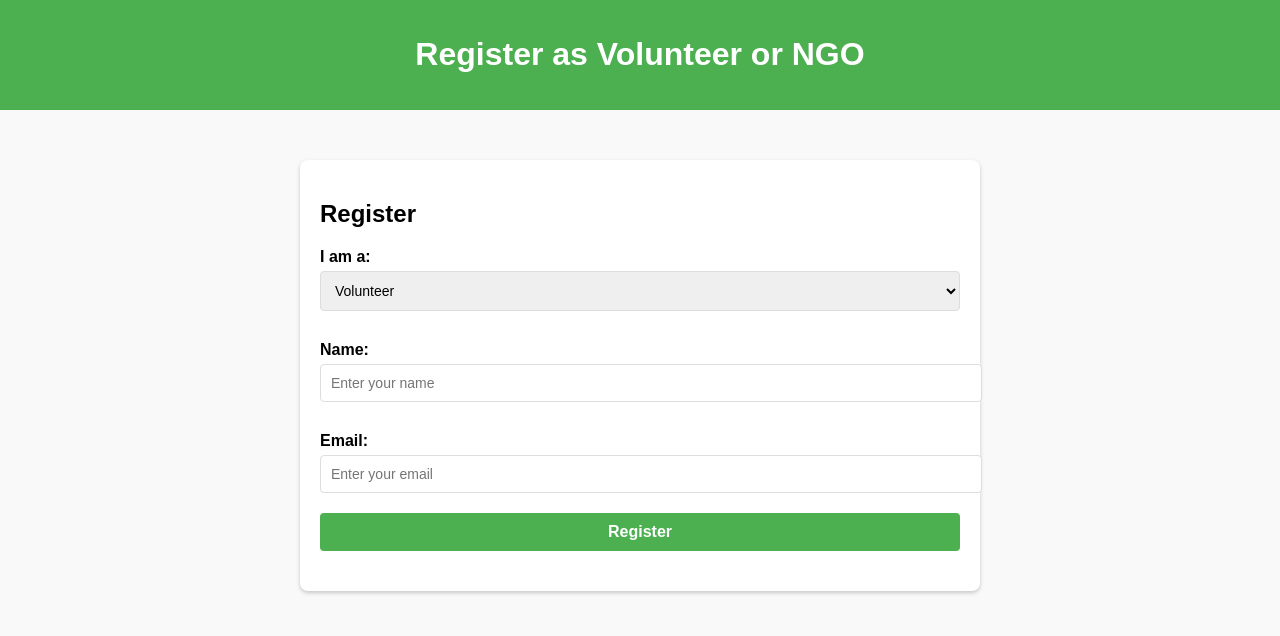
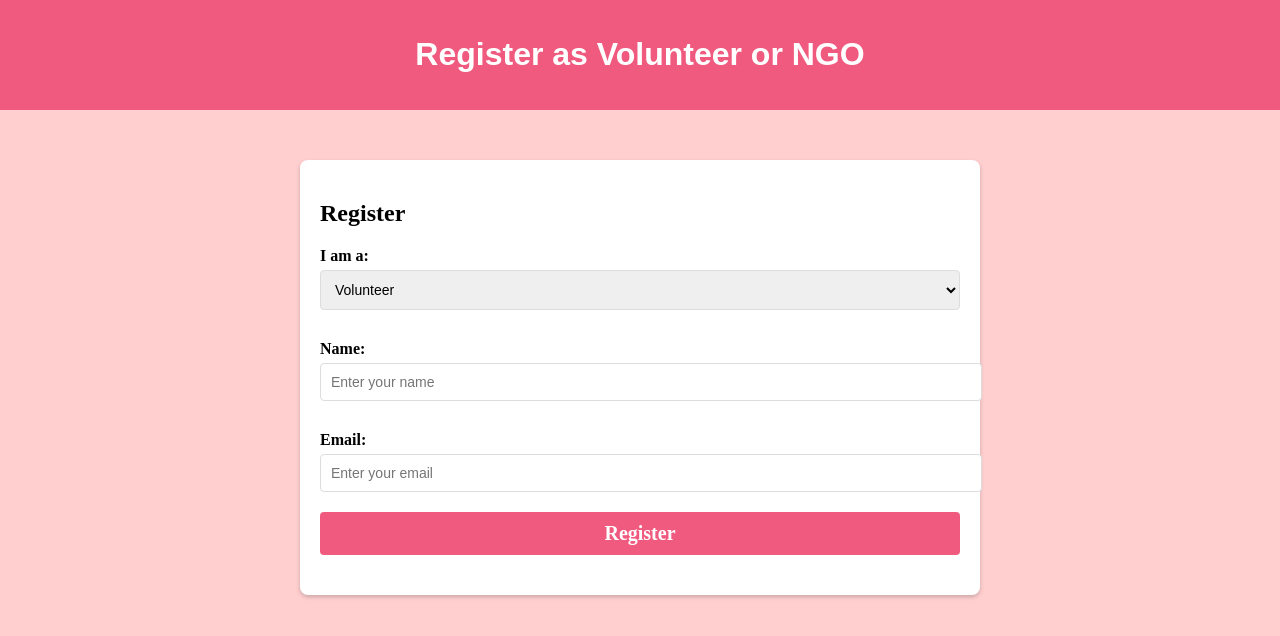
Before and after one commit to Sush2307/codathon, a plain HTML site: page template/register.html in a window 1280 px wide. Drawn offline with Linux system fonts and the light colour scheme.

Commit message:
second commit

```diff
--- a/static/register.css
+++ b/static/register.css
@@ -3,11 +3,11 @@ body {
     font-family: Arial, sans-serif;
     margin: 0;
     padding: 0;
-    background-color: #f9f9f9;
+    background-color:#FFCFCF;
 }
 
 header {
-    background-color: #4CAF50;
+    background-color: #F05A7E;
     color: white;
     padding: 15px;
     text-align: center;
@@ -20,7 +20,11 @@ header {
     background: white;
     border-radius: 8px;
     box-shadow: 0 2px 4px rgba(0, 0, 0, 0.2);
+    font-family: "Merriweather", serif;
+    font-weight: 400;
+    font-style: normal;
 }
+
 
 form label {
     display: block;
@@ -46,17 +50,20 @@ form textarea {
 }
 
 form button {
-    background-color: #4CAF50;
+    background-color: #F05A7E;
     color: white;
     border: none;
     cursor: pointer;
-    font-size: 16px;
+    font-size: 20px;
     font-weight: bold;
     transition: background-color 0.3s ease;
+    font-family: "Merriweather", serif;
+    font-weight: 400;
+    font-weight: bold;
 }
 
 form button:hover {
-    background-color: #45a049;
+    background-color: #F075AA;
 }
 
 #volunteerFields,
```
